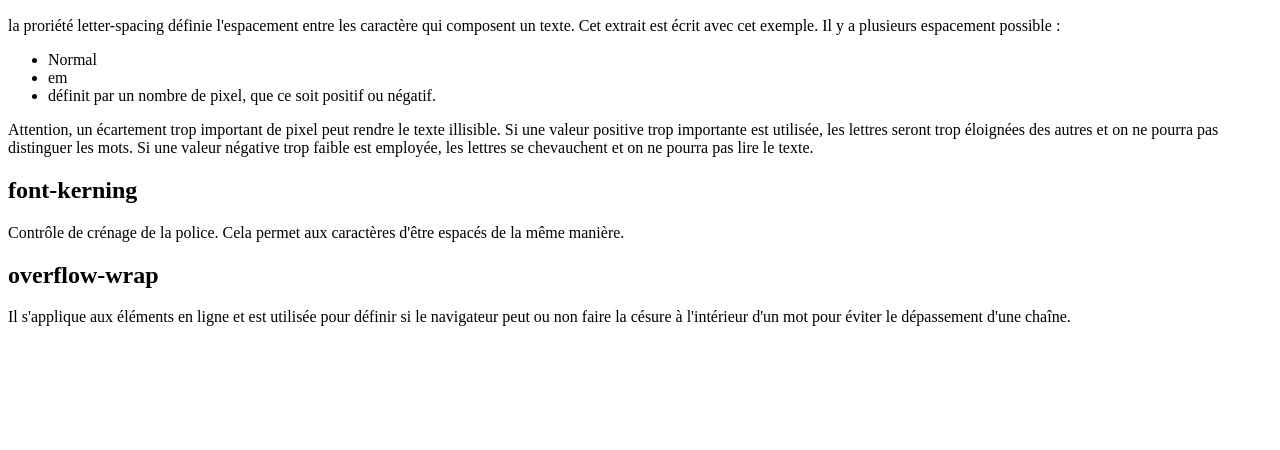
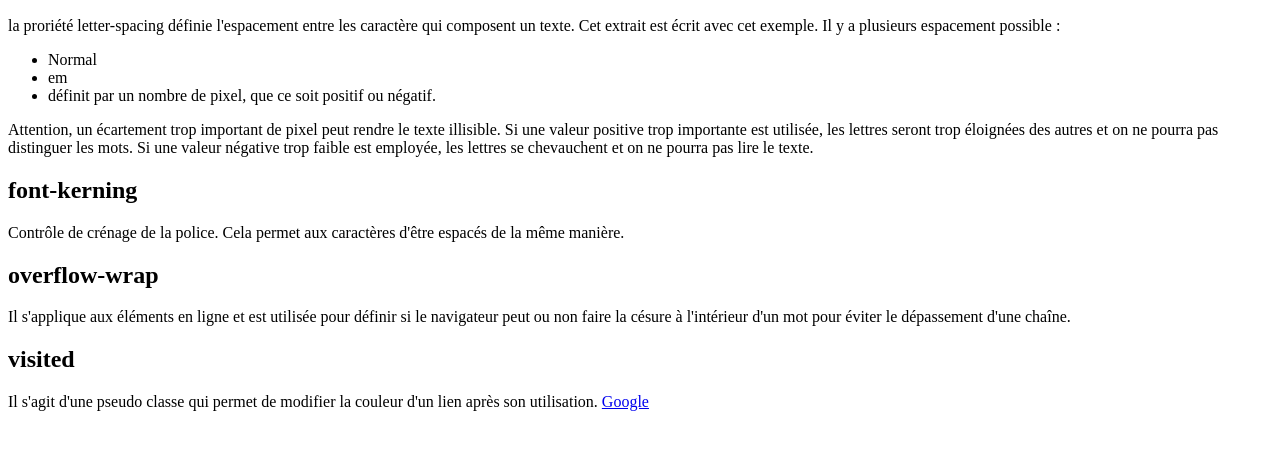
Before and after one commit to Amaranth01/recherche-css, a plain HTML site: page index.html in a window 1280 px wide. Shown: the part 110-560 px from the top of the page. Drawn offline with Linux system fonts and the light colour scheme.

Commit message:
Recherche CSS, add link

```diff
--- a/index.html
+++ b/index.html
@@ -32,6 +32,10 @@
                 <p id="p3">Il s'applique aux éléments en ligne et est utilisée pour définir si le navigateur peut ou non
                 faire la césure à l'intérieur d'un mot pour éviter le dépassement d'une chaîne.</p>
 
+            <h2>visited</h2>
+                <p>Il s'agit d'une pseudo classe qui permet de modifier la couleur d'un lien après son utilisation.
+                    <a href="google.fr">Google</a></p>
+
 
 </body>
 </html>
--- a/recherche.css
+++ b/recherche.css
@@ -9,3 +9,7 @@
 #p3{
     overflow-wrap: break-word;
 }
+
+a:visited {
+    color: red;
+}
```
